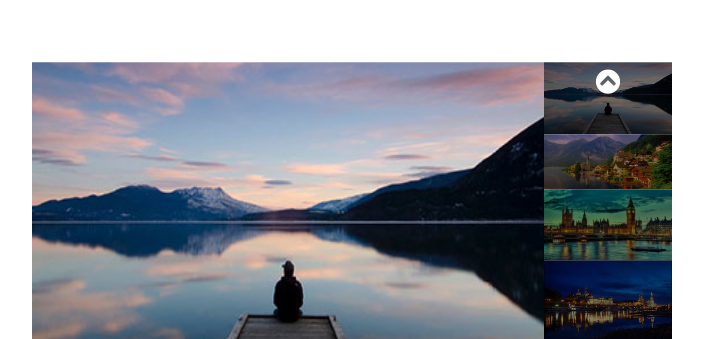
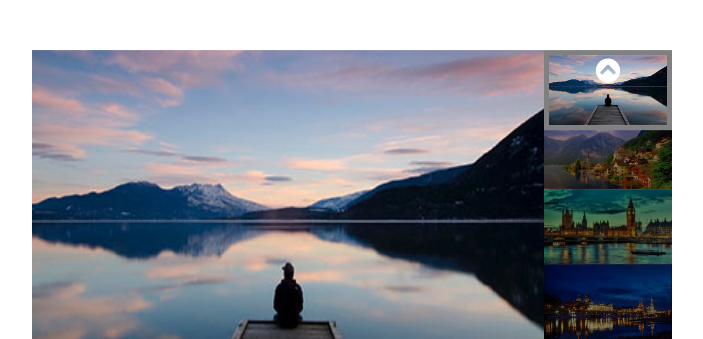
Before and after one commit to LauCost/vue-slider, a plain HTML site: page index.html in a window 1280 px wide. Shown: the part 160-499 px from the top of the page, without its empty margins (288-991 px from the left). Drawn offline with nearby package versions, Linux system fonts and the light colour scheme.

Commit message:
Inserito codice js ed html per la classe "attivo"

```diff
--- a/JS/main.js
+++ b/JS/main.js
@@ -34,9 +34,11 @@ const vueApp = new Vue({
 
         counter: 0,
 
+
     },
 
     methods: {
+
         piu() {
 
             ++this.counter
@@ -58,9 +60,6 @@ const vueApp = new Vue({
 
         }
 
-
     }
 
-
-
 })
--- a/index.html
+++ b/index.html
@@ -29,8 +29,17 @@
         <div class="img_laterale">
             <a @click="meno" class="top" href="#"><i class="fas fa-chevron-circle-up"></i></a>
 
+            <div v-if="counter == i" v-for="(image, i) in images">
 
-            <img v-for="image in images" :src="image.immagine">
+                <img :src="image.immagine" class="attivo">
+
+            </div>
+
+            <div v-else>
+
+                <img :src="image.immagine" class="">
+
+            </div>
 
 
             <a @click="piu" class="bottom" href="#"><i class="fas fa-chevron-circle-down"></i></a>
```
